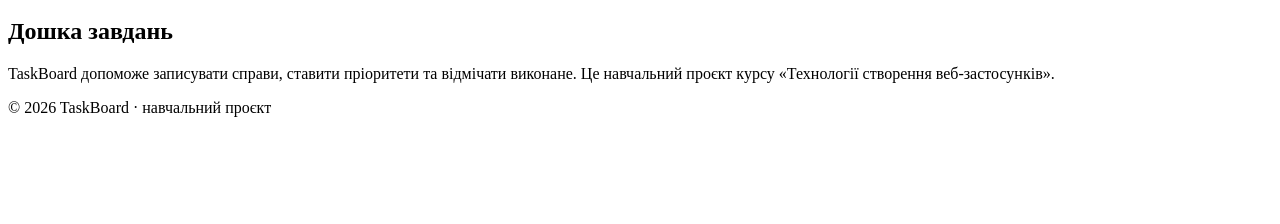
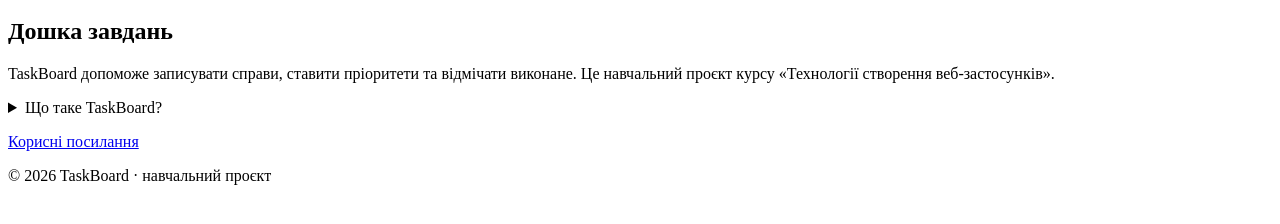
Before and after one commit to Artemius1111/taskboard, a plain HTML site: page index.html in a window 1280 px wide. Shown: the part 68-292 px from the top of the page. Drawn offline with Linux system fonts and the light colour scheme.

```diff
--- a/index.html
+++ b/index.html
@@ -21,6 +21,11 @@
     <section class="intro">
       <h1>Дошка завдань</h1>
       <p>TaskBoard допоможе записувати справи, ставити пріоритети та відмічати виконане. Це навчальний проєкт курсу «Технології створення веб-застосунків».</p>
+      <details>
+        <summary>Що таке TaskBoard?</summary>
+        <p>TaskBoard — це навчальний веб-застосунок, у якому можна створювати завдання, ставити їм статуси й відстежувати виконання.</p>
+      </details>
+      <p><a href="docs/links.html">Корисні посилання</a></p>
     </section>
   </main>
 
```
